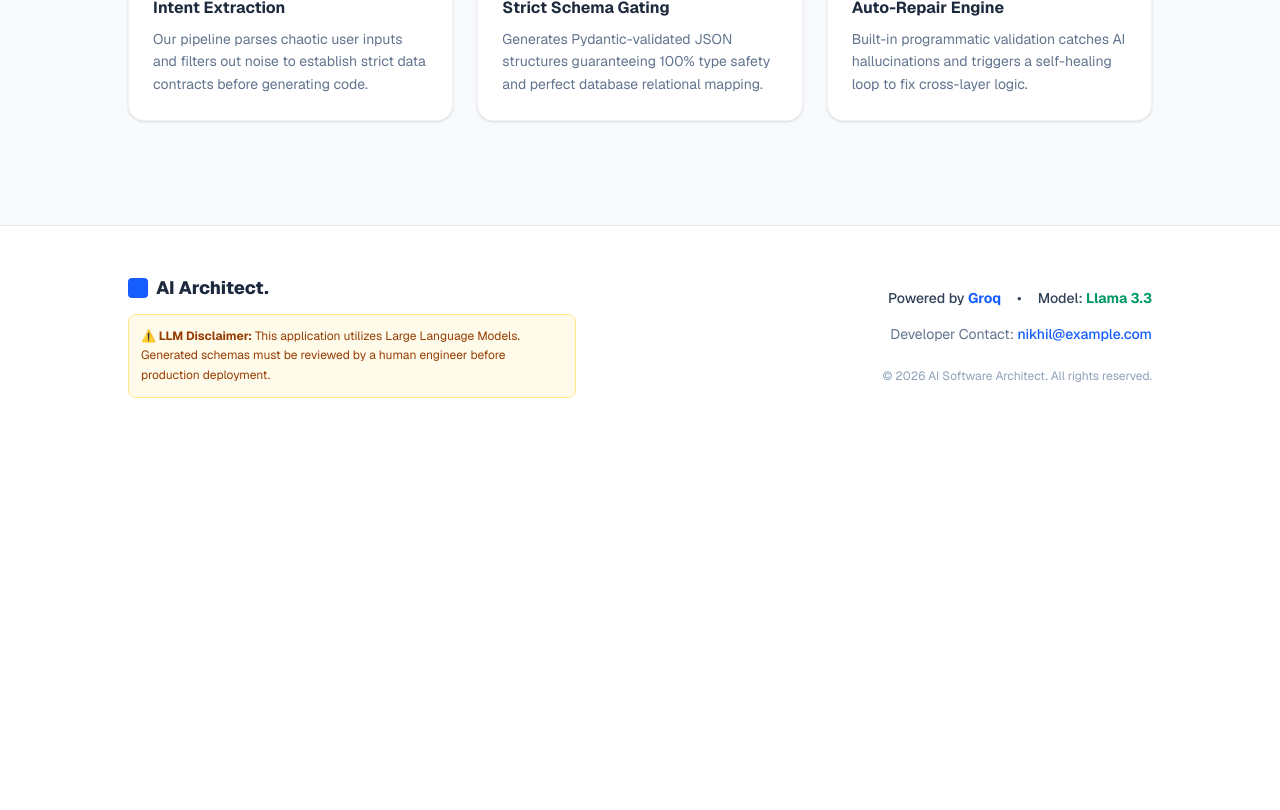
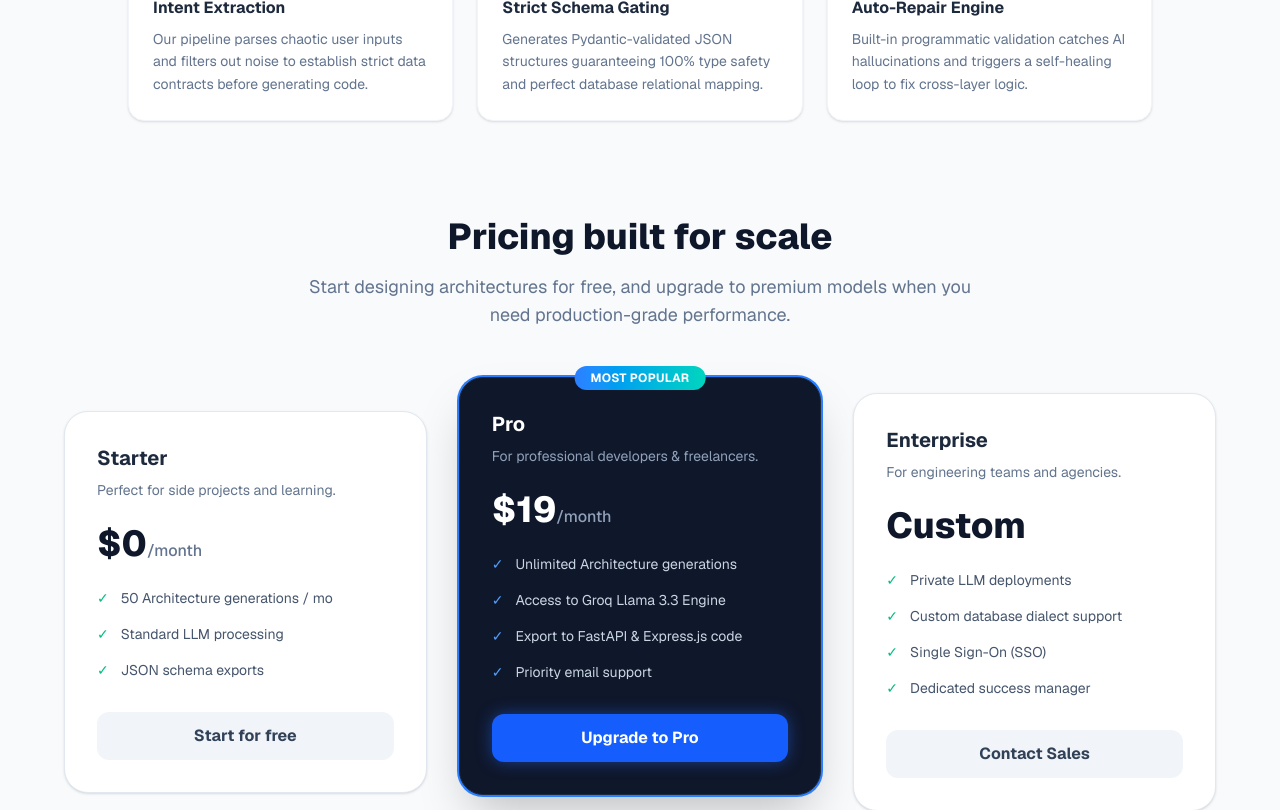
Before and after one commit to nikhil180706/ai-software-architect, a Next.js app in the folder frontend/: page / in a window 1280 px wide. Shown: the part 940-1750 px from the top of the page. Before the commit the page ends 1386 px from the top, so only its background shows below. Built offline with nearby package versions, Linux system fonts and the light colour scheme.

Commit message:
update subscirption model

```diff
--- a/frontend/app/page.tsx
+++ b/frontend/app/page.tsx
@@ -33,7 +33,7 @@ export default function Home() {
 
       let speed = isDeleting ? 40 : 80;
       if (!isDeleting && text === fullPhrase) {
-        speed = 2500; // Pause at the end of the word
+        speed = 2500;
         isDeleting = true;
       } else if (isDeleting && text === "") {
         isDeleting = false;
@@ -71,10 +71,9 @@ export default function Home() {
   };
 
   return (
-    // Changed to a soft, bright background (slate-50) with dark text (slate-900)
     <div className="min-h-screen bg-slate-50 text-slate-900 flex flex-col font-sans selection:bg-blue-200 selection:text-blue-900">
 
-      {/* 1. NAVIGATION BAR (Light, Glassmorphism style) */}
+      {/* 1. NAVIGATION BAR */}
       <nav className="w-full border-b border-slate-200 bg-white/80 backdrop-blur-md sticky top-0 z-50 px-6 py-4 flex justify-between items-center shadow-sm">
         <div className="font-extrabold text-xl tracking-tight text-slate-800 flex items-center gap-3">
           <div className="w-8 h-8 bg-gradient-to-br from-blue-600 to-indigo-600 rounded-lg shadow-inner flex items-center justify-center">
@@ -83,8 +82,8 @@ export default function Home() {
           Architect<span className="text-blue-600">.</span>
         </div>
         <div className="flex items-center gap-6 text-sm font-semibold">
-          <a href="#" className="hidden md:block text-slate-500 hover:text-blue-600 transition-colors">Documentation</a>
-          <a href="#" className="hidden md:block text-slate-500 hover:text-blue-600 transition-colors">Pricing</a>
+          <a href="#features" className="hidden md:block text-slate-500 hover:text-blue-600 transition-colors">Features</a>
+          <a href="#pricing" className="hidden md:block text-slate-500 hover:text-blue-600 transition-colors">Pricing</a>
           <button className="text-slate-600 hover:text-slate-900 transition-colors">Sign In</button>
           <button className="bg-slate-900 hover:bg-slate-800 text-white px-5 py-2.5 rounded-lg shadow-md hover:shadow-lg transition-all">
             Get Started
@@ -95,7 +94,6 @@ export default function Home() {
       {/* 2. MAIN HERO CONTENT */}
       <main className="flex-grow flex flex-col items-center py-16 px-6">
         <div className="max-w-4xl w-full text-center mb-12">
-          {/* Subtle badge above title */}
           <div className="inline-flex items-center gap-2 px-3 py-1.5 rounded-full bg-blue-100/50 border border-blue-200 text-blue-700 text-xs font-bold uppercase tracking-wide mb-6">
             <span className="w-2 h-2 rounded-full bg-blue-600 animate-pulse"></span>
             Llama 3.3 Engine Online
@@ -112,7 +110,7 @@ export default function Home() {
           </p>
         </div>
 
-        {/* 3. INPUT CARD (Soft shadows, rounded corners) */}
+        {/* 3. INPUT CARD */}
         <div className="max-w-3xl w-full bg-white border border-slate-200 rounded-3xl p-8 shadow-[0_20px_50px_-12px_rgba(0,0,0,0.05)] mb-16 relative">
           <label className="block text-sm font-bold text-slate-700 mb-2">System Requirements</label>
           <textarea
@@ -134,9 +132,9 @@ export default function Home() {
           </button>
         </div>
 
-        {/* 4. CODE OUTPUT SECTION (Dark theme to contrast the light page) */}
+        {/* 4. CODE OUTPUT SECTION */}
         {output && (
-          <div className="max-w-4xl w-full bg-[#0f172a] rounded-2xl overflow-hidden border border-slate-800 shadow-2xl mb-16 transform transition-all animate-fade-in-up">
+          <div className="max-w-4xl w-full bg-[#0f172a] rounded-2xl overflow-hidden border border-slate-800 shadow-2xl mb-16">
             <div className="bg-[#1e293b] px-5 py-3 border-b border-slate-800 flex items-center justify-between">
               <div className="flex items-center gap-2">
                 <div className="w-3 h-3 rounded-full bg-red-500"></div>
@@ -152,8 +150,8 @@ export default function Home() {
           </div>
         )}
 
-        {/* 5. NEW: CAPABILITIES/FEATURES SECTION (Fills out the page) */}
-        <div className="max-w-5xl w-full grid grid-cols-1 md:grid-cols-3 gap-6 pt-10 border-t border-slate-200">
+        {/* 5. CAPABILITIES SECTION */}
+        <div id="features" className="max-w-5xl w-full grid grid-cols-1 md:grid-cols-3 gap-6 pt-10 border-t border-slate-200">
           <div className="bg-white p-6 rounded-2xl border border-slate-100 shadow-sm flex flex-col items-start text-left">
             <div className="w-10 h-10 bg-indigo-100 text-indigo-600 rounded-lg flex items-center justify-center mb-4 text-xl">⚡</div>
             <h3 className="font-bold text-slate-800 mb-2">Intent Extraction</h3>
@@ -170,13 +168,83 @@ export default function Home() {
             <p className="text-slate-500 text-sm leading-relaxed">Built-in programmatic validation catches AI hallucinations and triggers a self-healing loop to fix cross-layer logic.</p>
           </div>
         </div>
+
+        {/* 6. NEW: PRICING & SUBSCRIPTIONS SECTION */}
+        <div id="pricing" className="max-w-6xl w-full pt-24 pb-10">
+          <div className="text-center mb-16">
+            <h2 className="text-3xl md:text-4xl font-extrabold text-slate-900 mb-4">Pricing built for scale</h2>
+            <p className="text-slate-500 text-lg max-w-2xl mx-auto">Start designing architectures for free, and upgrade to premium models when you need production-grade performance.</p>
+          </div>
+
+          <div className="grid grid-cols-1 md:grid-cols-3 gap-8 items-center">
+
+            {/* Starter Tier */}
+            <div className="bg-white border border-slate-200 rounded-3xl p-8 shadow-sm relative">
+              <h3 className="text-xl font-bold text-slate-800 mb-2">Starter</h3>
+              <p className="text-slate-500 text-sm mb-6">Perfect for side projects and learning.</p>
+              <div className="mb-6">
+                <span className="text-4xl font-extrabold text-slate-900">$0</span>
+                <span className="text-slate-500 font-medium">/month</span>
+              </div>
+              <ul className="space-y-4 mb-8 text-sm text-slate-600">
+                <li className="flex items-center gap-3"><span className="text-emerald-500">✓</span> 50 Architecture generations / mo</li>
+                <li className="flex items-center gap-3"><span className="text-emerald-500">✓</span> Standard LLM processing</li>
+                <li className="flex items-center gap-3"><span className="text-emerald-500">✓</span> JSON schema exports</li>
+              </ul>
+              <button className="w-full py-3 rounded-xl font-bold text-slate-700 bg-slate-100 hover:bg-slate-200 transition-colors">
+                Start for free
+              </button>
+            </div>
+
+            {/* Pro Tier (Highlighted Dark Card) */}
+            <div className="bg-slate-900 border border-slate-800 rounded-3xl p-8 shadow-2xl relative transform md:-translate-y-4 ring-2 ring-blue-500">
+              <div className="absolute top-0 left-1/2 transform -translate-x-1/2 -translate-y-1/2 bg-gradient-to-r from-blue-500 to-teal-400 text-white px-4 py-1 rounded-full text-xs font-bold uppercase tracking-wide">
+                Most Popular
+              </div>
+              <h3 className="text-xl font-bold text-white mb-2">Pro</h3>
+              <p className="text-slate-400 text-sm mb-6">For professional developers & freelancers.</p>
+              <div className="mb-6">
+                <span className="text-4xl font-extrabold text-white">$19</span>
+                <span className="text-slate-400 font-medium">/month</span>
+              </div>
+              <ul className="space-y-4 mb-8 text-sm text-slate-300">
+                <li className="flex items-center gap-3"><span className="text-blue-400">✓</span> Unlimited Architecture generations</li>
+                <li className="flex items-center gap-3"><span className="text-blue-400">✓</span> Access to Groq Llama 3.3 Engine</li>
+                <li className="flex items-center gap-3"><span className="text-blue-400">✓</span> Export to FastAPI & Express.js code</li>
+                <li className="flex items-center gap-3"><span className="text-blue-400">✓</span> Priority email support</li>
+              </ul>
+              <button className="w-full py-3 rounded-xl font-bold text-white bg-blue-600 hover:bg-blue-500 shadow-[0_0_15px_rgba(37,99,235,0.5)] transition-all">
+                Upgrade to Pro
+              </button>
+            </div>
+
+            {/* Enterprise Tier */}
+            <div className="bg-white border border-slate-200 rounded-3xl p-8 shadow-sm relative">
+              <h3 className="text-xl font-bold text-slate-800 mb-2">Enterprise</h3>
+              <p className="text-slate-500 text-sm mb-6">For engineering teams and agencies.</p>
+              <div className="mb-6">
+                <span className="text-4xl font-extrabold text-slate-900">Custom</span>
+              </div>
+              <ul className="space-y-4 mb-8 text-sm text-slate-600">
+                <li className="flex items-center gap-3"><span className="text-emerald-500">✓</span> Private LLM deployments</li>
+                <li className="flex items-center gap-3"><span className="text-emerald-500">✓</span> Custom database dialect support</li>
+                <li className="flex items-center gap-3"><span className="text-emerald-500">✓</span> Single Sign-On (SSO)</li>
+                <li className="flex items-center gap-3"><span className="text-emerald-500">✓</span> Dedicated success manager</li>
+              </ul>
+              <button className="w-full py-3 rounded-xl font-bold text-slate-700 bg-slate-100 hover:bg-slate-200 transition-colors">
+                Contact Sales
+              </button>
+            </div>
+
+          </div>
+        </div>
+
       </main>
 
-      {/* 6. FOOTER (Light theme, structured) */}
-      <footer className="w-full border-t border-slate-200 bg-white py-12 px-6 mt-10">
-        <div className="max-w-5xl mx-auto flex flex-col md:flex-row justify-between items-center gap-8">
+      {/* 7. FOOTER */}
+      <footer className="w-full border-t border-slate-200 bg-white py-12 px-6">
+        <div className="max-w-6xl mx-auto flex flex-col md:flex-row justify-between items-center gap-8">
 
-          {/* Left Side: Brand & Disclaimer */}
           <div className="max-w-md text-center md:text-left">
             <div className="font-extrabold text-lg text-slate-800 mb-3 flex items-center justify-center md:justify-start gap-2">
               <div className="w-5 h-5 bg-blue-600 rounded"></div> AI Architect.
@@ -186,22 +254,17 @@ export default function Home() {
             </div>
           </div>
 
-          {/* Right Side: Links & Copyright */}
           <div className="flex flex-col items-center md:items-end gap-4 text-sm text-slate-500">
             <div className="flex gap-4 font-medium text-slate-700">
               <p>Powered by <span className="text-blue-600 font-bold">Groq</span></p>
               <span>&bull;</span>
               <p>Model: <span className="text-emerald-600 font-bold">Llama 3.3</span></p>
             </div>
-
-            {/* PUT YOUR EMAIL HERE */}
             <p>Developer Contact: <a href="mailto:nikhil@example.com" className="text-blue-600 hover:underline font-medium">nikhil@example.com</a></p>
-
             <p className="text-xs text-slate-400 mt-2">
               &copy; {new Date().getFullYear()} AI Software Architect. All rights reserved.
             </p>
           </div>
-
         </div>
       </footer>
     </div>
```
